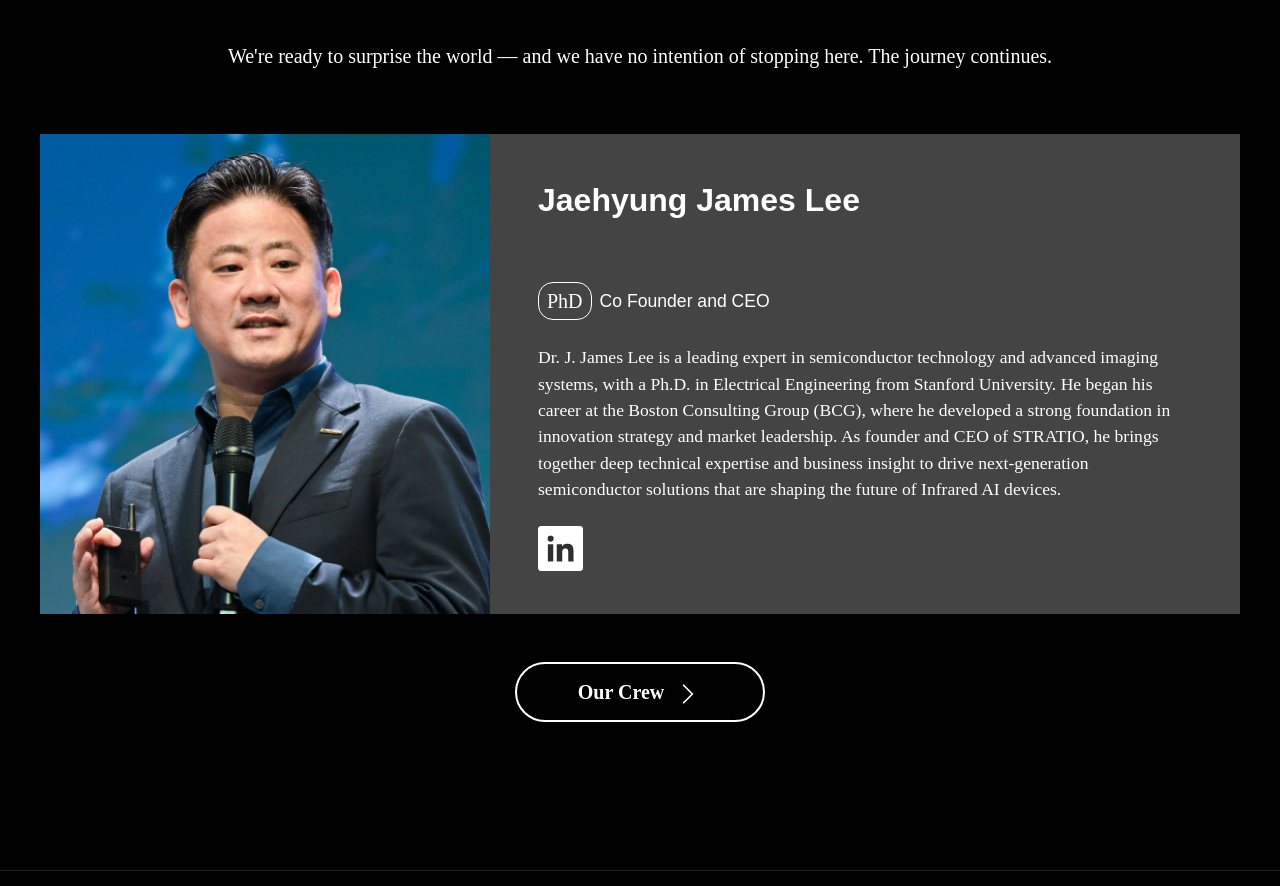
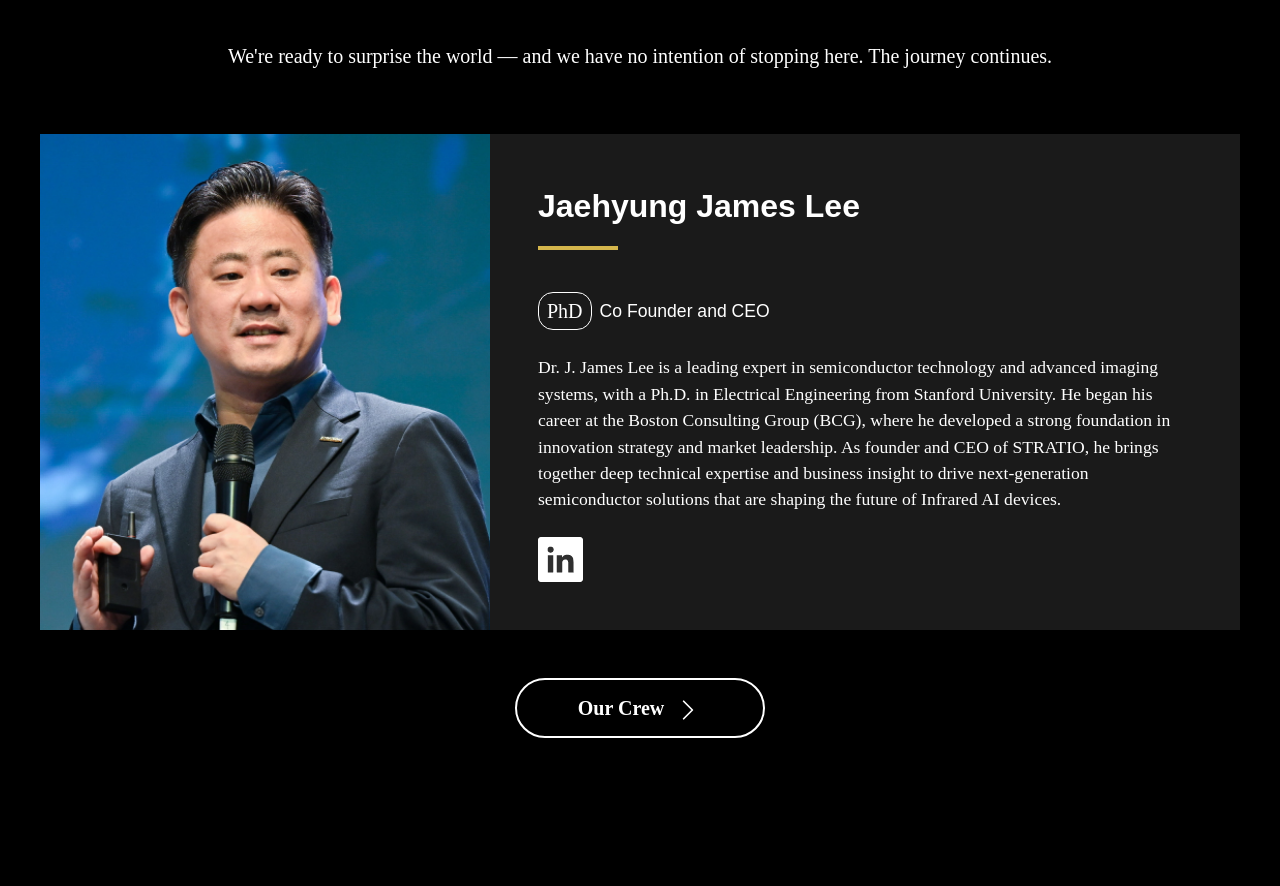
Before and after one commit to MoeThetPanHnin/stratiohomepage, a React (Vite) app: page /about in a window 1280 px wide. Shown: the part 3503-4389 px from the top of the page. Built offline with nearby package versions, Linux system fonts and the light colour scheme.

Commit message:
fixed the ceo profile

```diff
--- a/src/About.css
+++ b/src/About.css
@@ -275,12 +275,15 @@
 .about-ceo-profile {
   width: 100%;
   max-width: 1345px;
-  height: 480px;
   display: flex;
-  gap: 3rem;
+  gap: 0;
   align-items: stretch;
   margin-bottom: 3rem;
-  background: #1a1a1a;
+  background: none;
+  box-shadow: none;
+  border-radius: 0;
+  padding: 0;
+  overflow: hidden;
 }
 
 @media (max-width: 1024px) {
@@ -300,18 +303,21 @@
 }
 
 .about-ceo-image {
-  width: 100%;
-  max-width: 100%;
+  width: 50%;
+  min-width: 350px;
+  max-width: 450px;
+  height: auto;
   margin: 0;
   border-radius: 0;
-  background: #333;
+  background: none;
   display: block;
   overflow: hidden;
+  position: relative;
 }
 
 .about-ceo-image img {
   width: 100%;
-  height: auto;
+  height: 100%;
   object-fit: contain;
   display: block;
   border-radius: 0;
@@ -319,12 +325,14 @@
 
 .about-ceo-info {
   flex: 1;
-  padding-left: 0.5rem;
+  padding: 2.5rem 2.5rem 2.5rem 2.5rem;
   box-sizing: border-box;
   height: 100%;
   display: flex;
   flex-direction: column;
   justify-content: center;
+  background: #1a1a1a;
+  text-align: left;
 }
 
 .about-ceo-info h3 {
@@ -332,12 +340,14 @@
   font-weight: 600;
   color: #fff;
   margin-bottom: 1rem;
+  text-align: left;
+  margin-top: 0;
 }
 
 .about-ceo-divider {
   width: 80px;
   height: 5px;
-  background: #FFD700;
+  background: #D5B64C;
   margin: 1.5rem 0;
   display: block;
 }
@@ -387,11 +397,13 @@
   margin-top: 0;
   margin-left: 0;
   margin-right: 0;
+  text-align: left;
 }
 
 .about-ceo-social {
   display: flex;
   gap: 0.5rem;
+  justify-content: flex-start;
 }
 
 .linkedin-icon {
@@ -488,7 +500,7 @@
 }
 
 .ourcrew-section-title {
-  color: #DAA520;
+  color: #D5B64C;
   font-size: 2.5rem;
   font-weight: 700;
   text-align: center;
@@ -530,11 +542,11 @@
 }
 
 .crew-card-underline {
-  color: #DAA520;
+  color: #D5B64C;
   height: 4px;
   width: 50px;
   margin: 0.5rem auto 1rem auto;
-  background: #DAA520;
+  background: #D5B64C;
   border-radius: 2px;
 }
 
@@ -720,17 +732,24 @@
     align-items: center;
   }
 
-  .about-ceo-image,
-  .about-ceo-image img {
+  .about-ceo-image {
     width: 100%;
     max-width: 435px;
     height: auto;
     aspect-ratio: 1/1;
+    background: #000;
+  }
+
+  .about-ceo-image img {
+    width: 100%;
+    height: auto;
+    object-fit: cover;
   }
 
   .about-ceo-info {
     padding: 1.5rem;
     text-align: center;
+    background: #1a1a1a;
   }
 }
 
@@ -780,14 +799,13 @@
     box-shadow: none;
     border-radius: 0;
     align-items: stretch;
-    height: 420px;
     gap: 0;
   }
   .about-ceo-image {
     width: 50%;
     min-width: 350px;
     max-width: 450px;
-    height: 100%;
+    height: auto;
     background: #000;
     overflow: hidden;
     border-radius: 0;
@@ -797,13 +815,13 @@
   }
   .about-ceo-image img {
     width: 100%;
-    height: 100%;
+    height: auto;
     object-fit: cover;
     display: block;
   }
   .about-ceo-info {
     width: 50%;
-    background: #444;
+    background: #1a1a1a;
     color: #fff;
     padding: 2.5rem 2.5rem 2.5rem 2.5rem;
     display: flex;
@@ -812,7 +830,7 @@
     align-items: flex-start;
     box-sizing: border-box;
     border-radius: 0;
-    height: 100%;
+    height: auto;
   }
   .about-ceo-info h3 {
     font-size: 2rem;
@@ -849,6 +867,7 @@
     align-items: center;
     gap: 0.5rem;
     margin-bottom: 0;
+    justify-content: flex-start;
   }
   .linkedin-icon {
     margin: 0;
@@ -857,7 +876,6 @@
 @media (min-width: 1100px) {
   .about-ceo-profile {
     max-width: 1290px;
-    height: 480px;
   }
   .about-ceo-info {
     padding: 3rem 3rem 3rem 3rem;
@@ -869,7 +887,6 @@
 @media (min-width: 1290px) {
   .about-ceo-profile {
     max-width: 1290px;
-    height: 520px;
   }
   .about-ceo-info {
     padding: 3.5rem 3.5rem 3.5rem 3.5rem;
@@ -887,7 +904,7 @@
     width: 95vw;
     align-items: center;
     gap: 0;
-    background: #333;
+    background: #1a1a1a;
     border-radius: 16px;
     box-shadow: 0 4px 24px rgba(0,0,0,0.3);
     margin: 2rem auto;
@@ -899,7 +916,7 @@
     max-width: 100%;
     margin: 0;
     border-radius: 0;
-    background: #333;
+    background: #000;
     display: flex;
     align-items: center;
     justify-content: center;
@@ -915,7 +932,7 @@
   }
   .about-ceo-info {
     width: 100%;
-    background: #333;
+    background: #1a1a1a;
     color: #fff;
     padding: 2rem 1.5rem;
     border-radius: 0;
```
